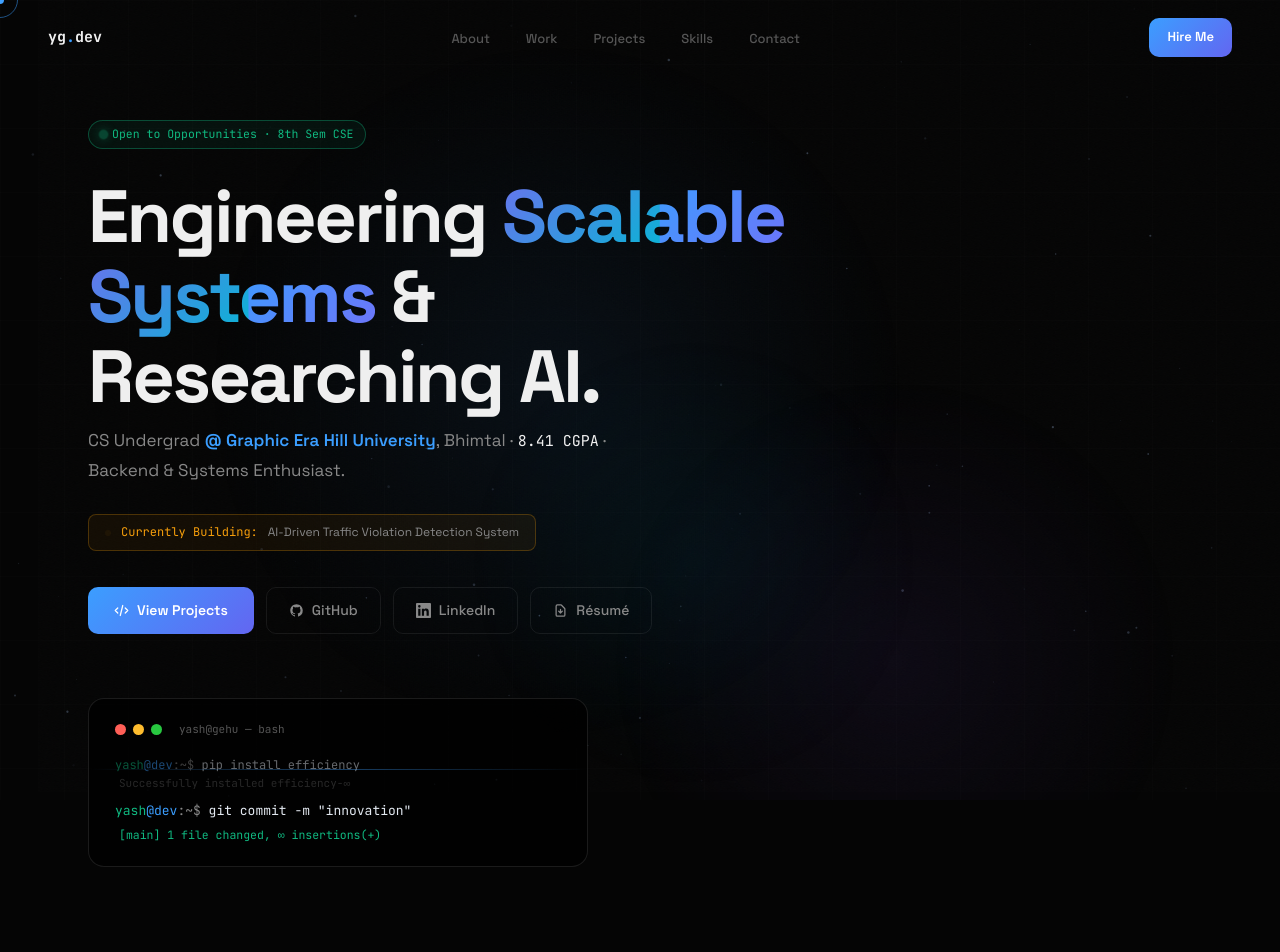
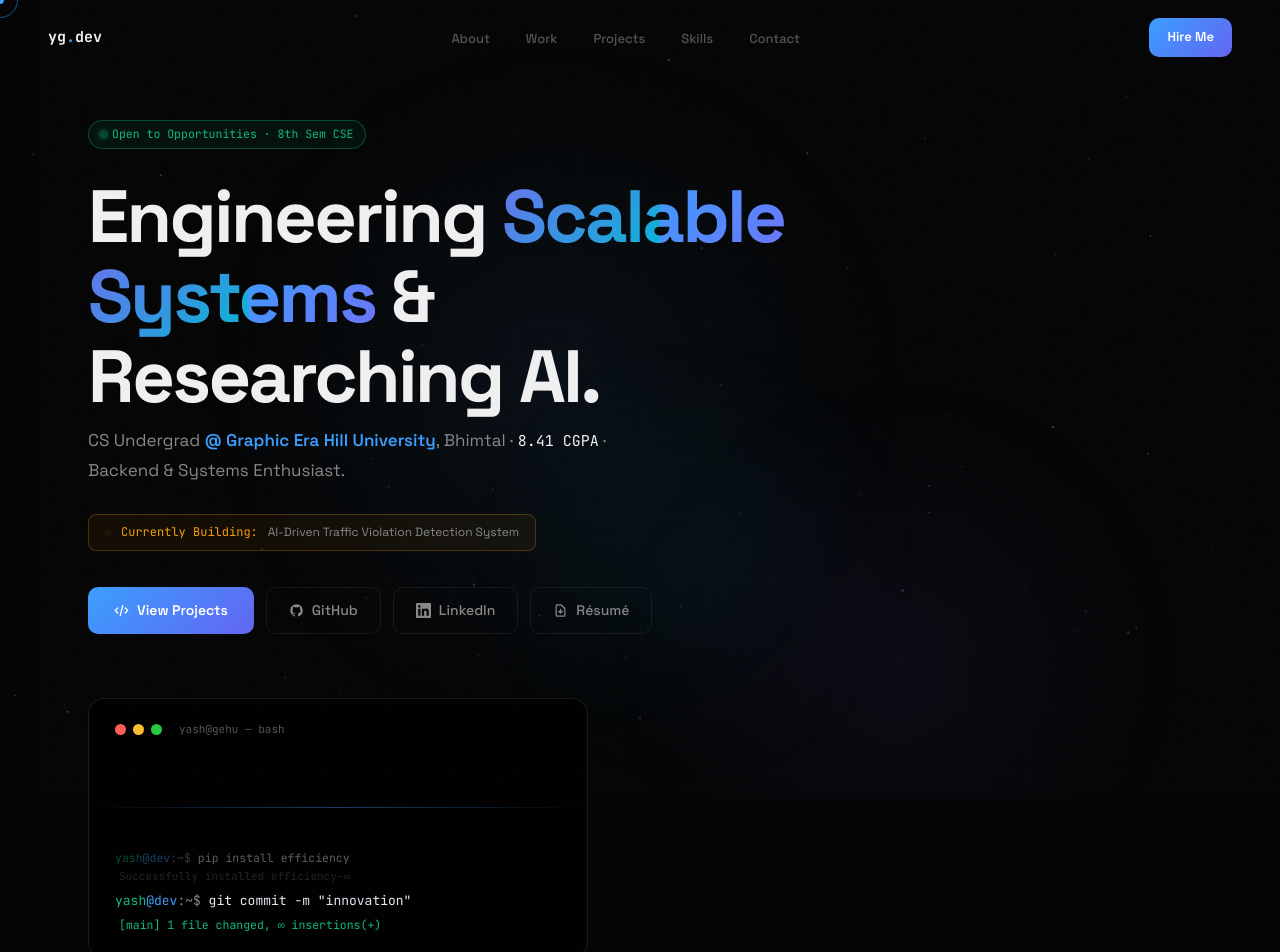
Before and after one commit to YASHGUPTA11122004/Portfolio, a Next.js app: page / in a window 1280 px wide. Shown: the top 952 px of the page. Built offline with nearby package versions, Linux system fonts and the light colour scheme.

Commit message:
Update page.jsx

```diff
--- a/app/page.jsx
+++ b/app/page.jsx
@@ -1,4 +1,3 @@
-"use client";
 import { useState, useEffect, useRef } from "react";
 
 /* ═══════════════════════════════════════════════════════════════
@@ -256,21 +255,25 @@ const Terminal = () => {
     if (phase === "wait") { const t = setTimeout(() => { setHistory(h => [...h.slice(-3), { cmd: cmds[idx].cmd, out: cmds[idx].out }]); setIdx(i => (i + 1) % cmds.length); setText(""); setShowOut(false); setPhase("typing"); }, 1800); return () => clearTimeout(t); }
   }, [text, phase, idx]);
   return (
-    <div className="gc" style={{ padding: "22px 26px", background: "rgba(0,0,0,0.72)", border: "1px solid rgba(255,255,255,0.1)", maxWidth: 500, width: "100%", position: "relative" }}>
+    <div className="gc" style={{ padding: "22px 26px", background: "rgba(0,0,0,0.72)", border: "1px solid rgba(255,255,255,0.1)", maxWidth: 500, width: "100%", position: "relative", height: "260px", overflow: "hidden", display: "flex", flexDirection: "column" }}>
       <div style={{ position: "absolute", left: 0, right: 0, height: 1, background: "linear-gradient(90deg,transparent,rgba(59,158,255,0.4),transparent)", animation: "scanline 2.8s linear infinite", pointerEvents: "none" }} />
-      <div style={{ display: "flex", alignItems: "center", gap: 7, marginBottom: 18 }}>
+      {/* Title bar */}
+      <div style={{ display: "flex", alignItems: "center", gap: 7, marginBottom: 18, flexShrink: 0 }}>
         {["#ff5f57", "#febc2e", "#28c840"].map(c => <div key={c} style={{ width: 11, height: 11, borderRadius: "50%", background: c }} />)}
         <span style={{ marginLeft: 10, fontFamily: "var(--font-mono)", fontSize: 11, color: "var(--muted)" }}>yash@gehu — bash</span>
       </div>
-      {history.map((h, i) => (
-        <div key={i} style={{ marginBottom: 8, opacity: Math.max(0.12, 0.45 - i * 0.1) }}>
-          <div style={{ fontFamily: "var(--font-mono)", fontSize: 12 }}><span style={{ color: "var(--green)" }}>yash</span><span style={{ color: "var(--blue)" }}>@dev</span><span style={{ color: "var(--dim)" }}>:~$ </span><span style={{ color: "#e2e8f0" }}>{h.cmd}</span></div>
-          <div style={{ fontFamily: "var(--font-mono)", fontSize: 11, color: "var(--muted)", paddingLeft: 4 }}>{h.out}</div>
+      {/* Content area — fixed, no layout shift */}
+      <div style={{ flex: 1, overflow: "hidden", display: "flex", flexDirection: "column", justifyContent: "flex-end" }}>
+        {history.map((h, i) => (
+          <div key={i} style={{ marginBottom: 6, opacity: Math.max(0.12, 0.4 - i * 0.1), flexShrink: 0 }}>
+            <div style={{ fontFamily: "var(--font-mono)", fontSize: 11.5 }}><span style={{ color: "var(--green)" }}>yash</span><span style={{ color: "var(--blue)" }}>@dev</span><span style={{ color: "var(--dim)" }}>:~$ </span><span style={{ color: "#e2e8f0" }}>{h.cmd}</span></div>
+            <div style={{ fontFamily: "var(--font-mono)", fontSize: 11, color: "var(--muted)", paddingLeft: 4 }}>{h.out}</div>
+          </div>
+        ))}
+        <div style={{ fontFamily: "var(--font-mono)", fontSize: 13, flexShrink: 0 }}>
+          <div><span style={{ color: "var(--green)" }}>yash</span><span style={{ color: "var(--blue)" }}>@dev</span><span style={{ color: "var(--dim)" }}>:~$ </span><span style={{ color: "#e2e8f0" }}>{text}</span><span style={{ display: "inline-block", width: 7, height: 15, background: "var(--blue)", marginLeft: 1, verticalAlign: "middle", animation: "blink 1s step-end infinite" }} /></div>
+          {showOut && <div style={{ fontFamily: "var(--font-mono)", fontSize: 11.5, color: "var(--green)", paddingLeft: 4, marginTop: 4, animation: "fadeIn 0.3s ease" }}>{cmds[idx].out}</div>}
         </div>
-      ))}
-      <div style={{ fontFamily: "var(--font-mono)", fontSize: 13 }}>
-        <div><span style={{ color: "var(--green)" }}>yash</span><span style={{ color: "var(--blue)" }}>@dev</span><span style={{ color: "var(--dim)" }}>:~$ </span><span style={{ color: "#e2e8f0" }}>{text}</span><span style={{ display: "inline-block", width: 7, height: 15, background: "var(--blue)", marginLeft: 1, verticalAlign: "middle", animation: "blink 1s step-end infinite" }} /></div>
-        {showOut && <div style={{ fontFamily: "var(--font-mono)", fontSize: 11.5, color: "var(--green)", paddingLeft: 4, marginTop: 4, animation: "fadeIn 0.3s ease" }}>{cmds[idx].out}</div>}
       </div>
     </div>
   );
```
